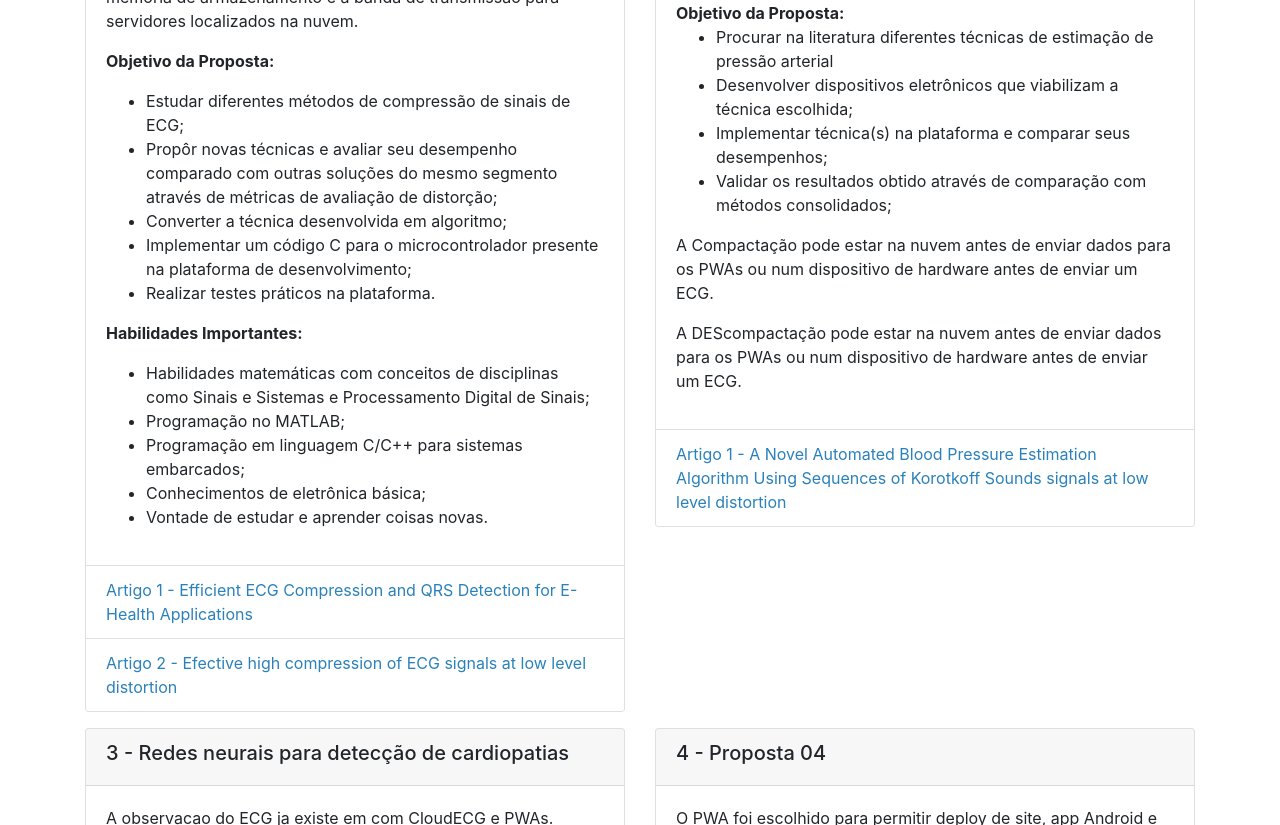
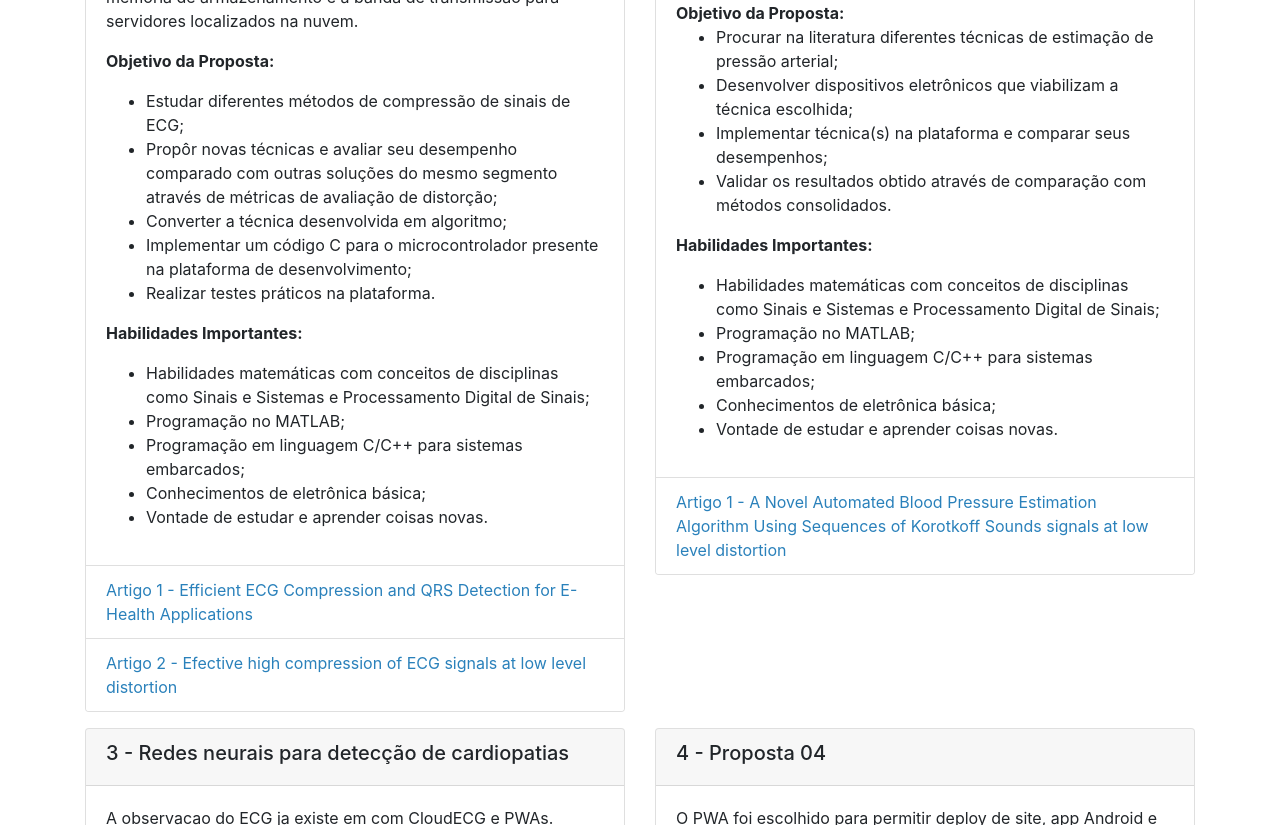
Before and after one commit to if4health/siteTech4Health, a plain HTML site: page html/tcc_ECA.html in a window 1280 px wide. Shown: the part 2008-2833 px from the top of the page. Drawn offline with nearby package versions, Linux system fonts and the light colour scheme.

Commit message:
Update tcc_ECA.html

```diff
--- a/html/tcc_ECA.html
+++ b/html/tcc_ECA.html
@@ -249,7 +249,7 @@ a {
 
           <ul>
             <li>
-              Procurar na literatura diferentes técnicas de estimação de pressão arterial
+              Procurar na literatura diferentes técnicas de estimação de pressão arterial;
             </li>
             <li>
               Desenvolver dispositivos eletrônicos que viabilizam a técnica escolhida;
@@ -258,16 +258,31 @@ a {
               Implementar técnica(s) na plataforma e comparar seus desempenhos;
             </li>
             <li>
-              Validar os resultados obtido através de comparação com métodos consolidados;
+              Validar os resultados obtido através de comparação com métodos consolidados.
             </li>
           </ul>
 
-          <p class="card-text">
-            A Compactação pode estar na nuvem antes de enviar dados para os PWAs ou num dispositivo de hardware antes de enviar um ECG.
+            <p class="card-text">
+           <strong>Habilidades Importantes:</strong>
           </p>
-          <p class="card-text">
-            A DEScompactação pode estar na nuvem antes de enviar dados para os PWAs ou num dispositivo de hardware antes de enviar um ECG.
-          </p>
+
+          <ul>
+            <li>
+              Habilidades matemáticas com conceitos de disciplinas como Sinais e Sistemas e Processamento Digital de Sinais;
+            </li>
+	    <li>
+               Programação no MATLAB;
+            </li>
+            <li>
+              Programação em linguagem C/C++ para sistemas embarcados;
+            </li>
+            <li>
+               Conhecimentos de eletrônica básica;
+            </li>
+            <li>
+               Vontade de estudar e aprender coisas novas.
+            </li>
+          </ul>
           <p>
           </p>
         </div>
```
